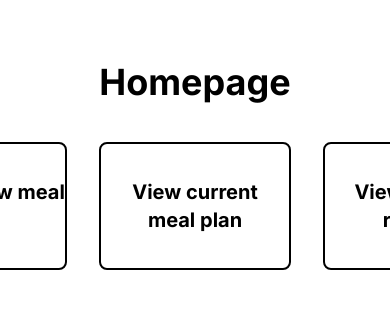
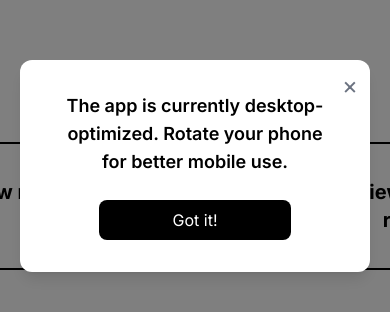
Before and after one commit to ammaarkhan/BROKOL-PLANNER, a Next.js app in the folder brokol-planner/: page /home in a window 390 px wide. Shown: the part 256-568 px from the top of the page. Built offline with nearby package versions, Linux system fonts and the light colour scheme; no server answers; sample sign-in values are in the browser's storage.

Commit message:
mobile pop up implementation

```diff
--- a/brokol-planner/src/app/home/page.js
+++ b/brokol-planner/src/app/home/page.js
@@ -1,14 +1,64 @@
 "use client";
 
-import React from "react";
+import React, { useState, useEffect } from "react";
 import Link from "next/link";
 import withAuth from "../firebase/withAuth";
 import useLogPage from "../hooks/useLogPage";
 
 function Home() {
   useLogPage();
+  const [showPopup, setShowPopup] = useState(false);
+
+  // useEffect hook to check if the screen width is less than 768px (mobile view)
+  useEffect(() => {
+    const handleResize = () => {
+      if (window.innerWidth < 768) {
+        setShowPopup(true);
+      } else {
+        setShowPopup(false);
+      }
+    };
+
+    // Call the handler right away so we set the initial state
+    handleResize();
+
+    // Add event listener
+    window.addEventListener("resize", handleResize);
+
+    // Remove event listener on cleanup
+    return () => window.removeEventListener("resize", handleResize);
+  }, []);
+
   return (
     <div className="min-h-screen flex flex-col items-center justify-center">
+      {/* Popup */}
+      {showPopup && (
+        <div className="fixed inset-0 flex items-center justify-center z-50 bg-black bg-opacity-50">
+          <div className="relative bg-white p-8 rounded-xl shadow-lg text-center max-w-[350px] mx-auto">
+          {/* Close Button */}
+          <button
+            className="absolute top-2 right-3 text-gray-500 hover:text-gray-700"
+            onClick={() => setShowPopup(false)}
+            style={{ fontSize: '1.5rem'}}
+          >
+            &times;
+          </button>
+          <p className="text-lg font-semibold mb-6">
+              The app is currently desktop-optimized. Rotate your phone <br></br> for better mobile use.
+          </p>
+            <div className="flex justify-center gap-4">
+                <button
+                className="bg-black text-white py-2 px-4 rounded-lg hover:bg-gray-800 w-48"
+                onClick={() => {
+                  setShowPopup(false);
+                }}
+                >
+                Got it!
+                </button>
+            </div>
+          </div>
+      </div>
+      )}
       <div className="flex flex-col items-center justify-center flex-1 py-5">
         <h1 className="text-4xl font-bold text-center mb-10">Homepage</h1>
         <div className="flex gap-8">
```
